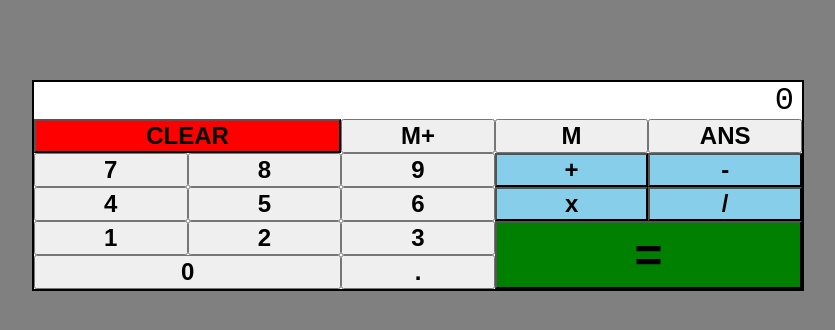
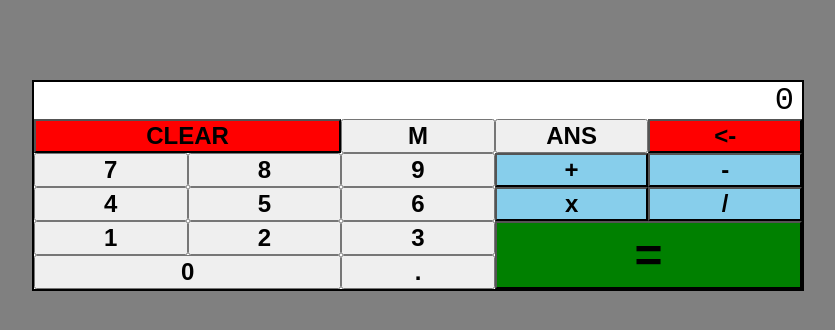
Before and after one commit to freemvmt/js-calculator, a plain HTML site: page index.html in a window 1280 px wide. Shown: the whole page, without its empty margins (224-1059 px from the left). Drawn offline with Linux system fonts and the light colour scheme.

Commit message:
Added backspace button in place of memory recall, and added some lines to the README on functionality

```diff
--- a/index.html
+++ b/index.html
@@ -22,9 +22,9 @@
 
         <!-- FIrst row -->
         <button class="button" id="clear">CLEAR</button>
-        <button class="button button-recall" id="memory-add">M+</button>
-        <button class="button button-recall" id="memory-grab">M</button>
-        <button class="button button-recall" id="last-answer">ANS</button>
+        <button class="button" id="memory">M</button>
+        <button class="button" id="last-answer">ANS</button>
+        <button class="button" id="delete"><-</button>
 
         <!-- Second row -->
         <button class="button button-input" id="seven">7</button>
--- a/style.css
+++ b/style.css
@@ -47,6 +47,10 @@ body {
   grid-column-end: 3;
 }
 
+#delete {
+  background-color: red;
+}
+
 #zero {
   grid-column-start: 1;
   grid-column-end: 3;
```
Also changed, not shown: 1 other file.
